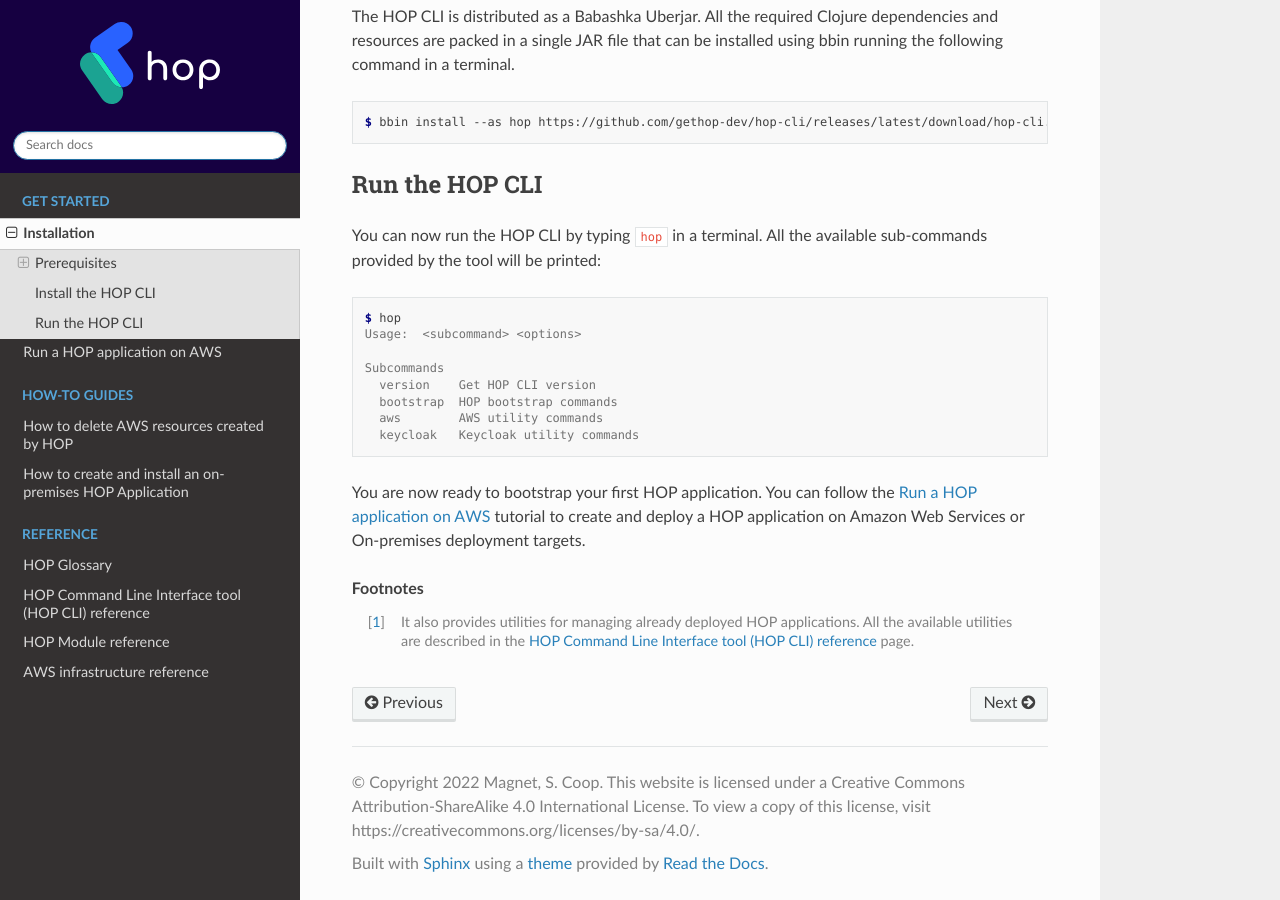
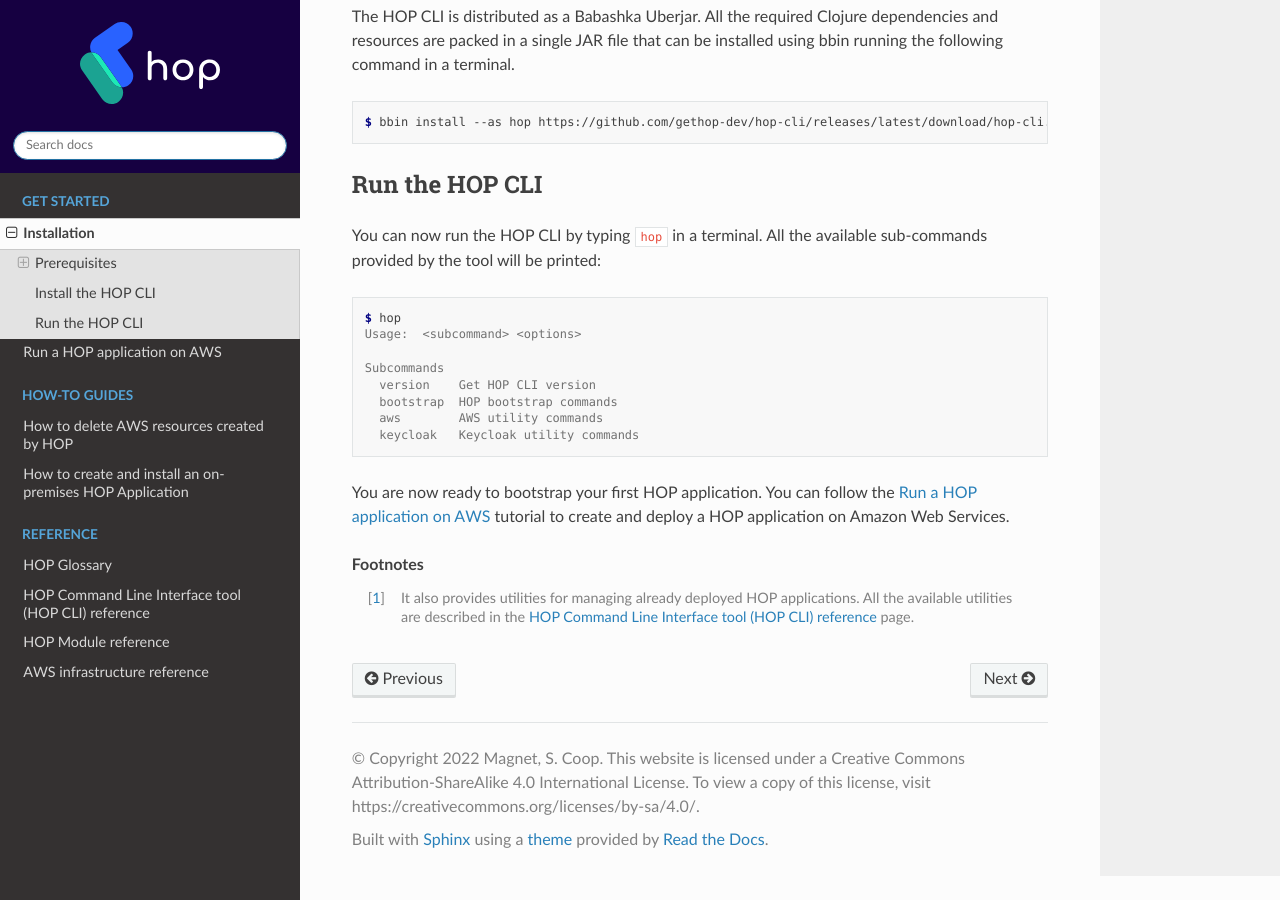
Before and after one commit to gethop-dev/hop-documentation, a Sphinx documentation site: the page built from docs/source/get-started/installation/main.rst, in a window 1280 px wide and 900 px high, scrolled down 2086 px. Built offline with Sphinx 7.4.7 and the Read the Docs theme 2.0.0, drawn with Linux system fonts in a browser that asks for light colours.

Commit message:
Remove On-premises reference from installation
* We moved this to the index page.

```diff
--- a/docs/source/get-started/installation/main.rst
+++ b/docs/source/get-started/installation/main.rst
@@ -139,8 +139,7 @@
 
 You are now ready to bootstrap your first HOP application. You can
 follow the :doc:`/get-started/run-hop-application-on-aws/main`
-tutorial to create and deploy a HOP application on Amazon Web Services
-or On-premises deployment targets.
+tutorial to create and deploy a HOP application on Amazon Web Services.
 
 .. rubric:: Footnotes
 
```
